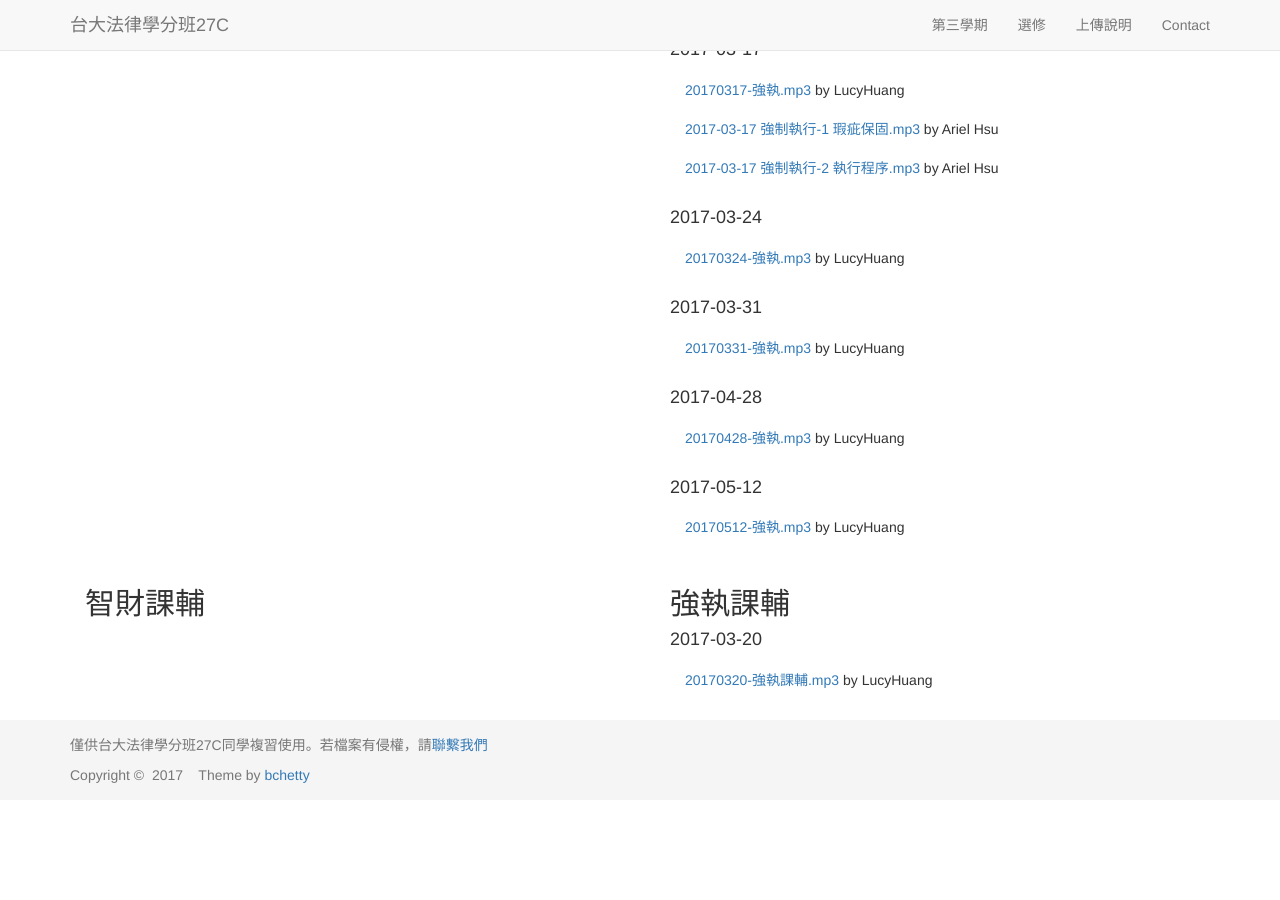
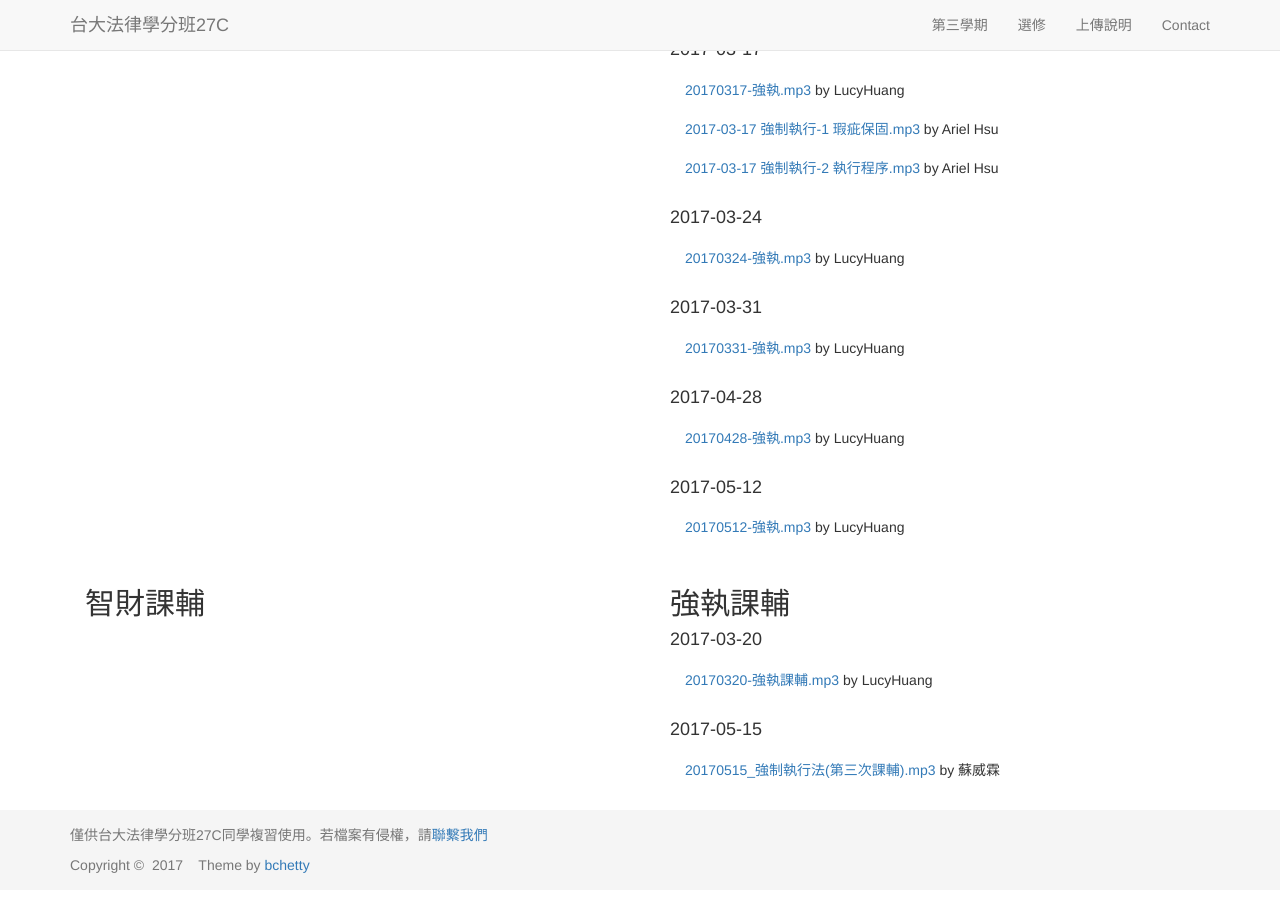
Before and after one commit to maxmilian/ntu_specs_law, a Jekyll site: the page built from elective/index.html, in a window 1280 px wide and 900 px high, scrolled down 392 px. Built offline with Jekyll 4.4.1, drawn with Linux system fonts in a browser that asks for light colours; nearby versions of some CDN libraries; before the commit the page ends 1202 px from its top, so only the background shows below that.

Commit message:
upload records

```diff
--- a/elective/index.html
+++ b/elective/index.html
@@ -59,6 +59,10 @@ layout: template1
       <ul class="list-group">
         <li class="list-group-item"><a href="{{ site.enforcement_act_ra_record }}/Huang_1.mp3">20170320-強執課輔.mp3</a> by LucyHuang</li>
       </ul>
+      <h4>2017-05-15</h4>
+      <ul class="list-group">
+        <li class="list-group-item"><a href="{{ site.enforcement_act_ra_record }}/Su_3.mp3">20170515_強制執行法(第三次課輔).mp3</a> by 蘇威霖</li>
+      </ul>
     </div>
   </div>
 </div>
```
